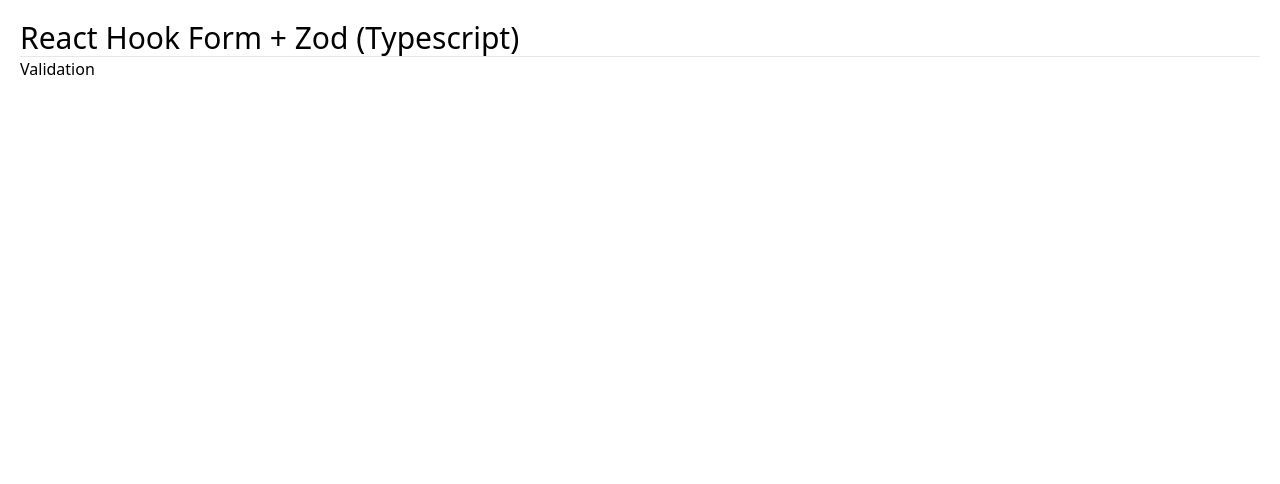
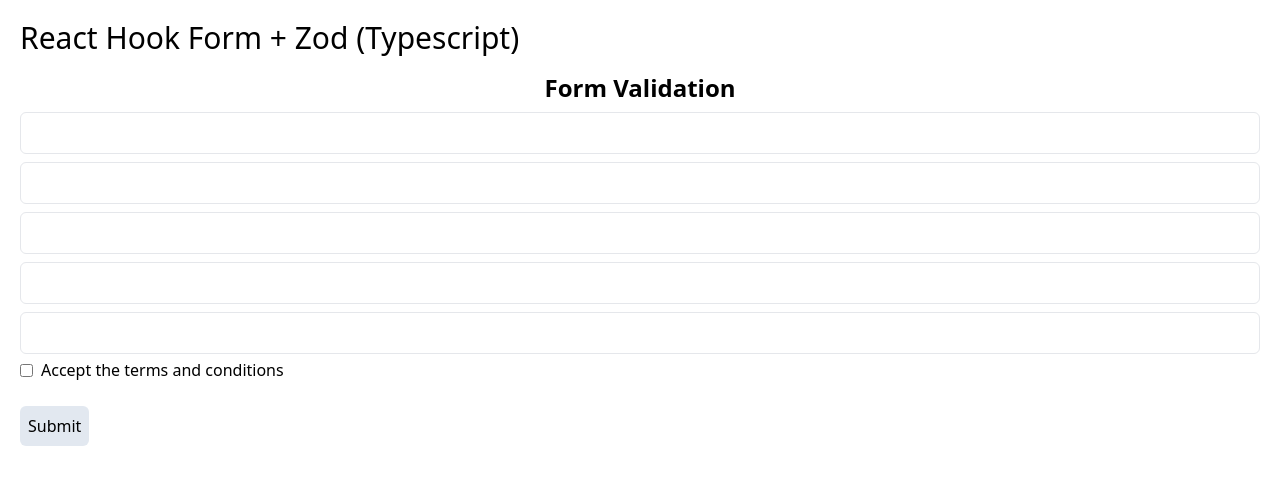
Before and after one commit to mryeminaung/typescript-learning, a React (Vite) app: page / in a window 1280 px wide. Shown: the top 484 px of the page. Built offline with nearby package versions, Linux system fonts and the light colour scheme.

Commit message:
using react-hook-form with Zod to validate effectively

```diff
--- a/package.json
+++ b/package.json
@@ -10,6 +10,7 @@
     "preview": "vite preview"
   },
   "dependencies": {
+    "@hookform/resolvers": "^3.9.0",
     "lucide-react": "^0.427.0",
     "react": "^18.3.1",
     "react-dom": "^18.3.1",
--- a/src/App.tsx
+++ b/src/App.tsx
@@ -9,25 +9,26 @@
 // import Button from "./learning/Button";
 // import Test from "./learning/hooks/Test";
 // import EnumType from "./learning/EnumType";
+// import Validation from "./learning/forms/Validation";
 
-import Validation from "./learning/forms/Validation";
+import ValidationTwo from "./learning/forms/ValidationTwo";
 
-type WelcomeProps = {
-    name: string;
-    age: 20 | 22 | 24;
-    isStudent: boolean;
-    padding?: [number, number, number, number];
-};
+// type WelcomeProps = {
+//     name: string;
+//     age: 20 | 22 | 24;
+//     isStudent: boolean;
+//     padding?: [number, number, number, number];
+// };
 
-const Welcome = ({ name, age, ...rest }: WelcomeProps): React.JSX.Element => {
-    console.log(rest);
+// const Welcome = ({ name, age, ...rest }: WelcomeProps): React.JSX.Element => {
+//     console.log(rest);
 
-    return (
-        <h2 className="text-2xl">
-            Hello, {name}, Age is {age}
-        </h2>
-    );
-};
+//     return (
+//         <h2 className="text-2xl">
+//             Hello, {name}, Age is {age}
+//         </h2>
+//     );
+// };
 
 // type ItemProps = {
 //     children: React.ReactNode;
@@ -126,7 +127,7 @@ function App() {
             ) : (
                 <h2>Fetching data</h2>
             )} */}
-            <hr />
+            {/* <hr /> */}
             {/* <DataTypes /> */}
             {/* <SpecialTypes /> */}
             {/* <ArrObj /> */}
@@ -142,7 +143,8 @@ function App() {
             {/* <Test message="Hello World">
                 <p>This is a test component</p>
             </Test> */}
-            <Validation />
+            {/* <Validation /> */}
+            <ValidationTwo />
         </div>
     );
 }
--- /dev/null
+++ b/src/learning/forms/ValidationTwo.tsx
@@ -0,0 +1,118 @@
+import { zodResolver } from "@hookform/resolvers/zod";
+import { useForm } from "react-hook-form";
+import { z } from "zod";
+
+const schema = z
+    .object({
+        username: z
+            .string()
+            .min(5, { message: "username must be at lest 5 characters" })
+            .max(20),
+        email: z.string().email({ message: "Invalid email address" }),
+        password: z
+            .string()
+            .min(5, { message: "Password must contain at least 5 characters" }),
+        confirmPassword: z
+            .string()
+            .min(5, { message: "Passwords don't match" }),
+        terms: z.boolean(),
+        age: z
+            .number()
+            .min(18, { message: "You're not allowed to register" })
+            .max(65, { message: "Age must be under 65 years" }),
+        // gender: z.enum(["male", "female", "other"]),
+        // address: z.object({
+        //     street: z.string().min(5).max(50),
+        //     city: z.string().min(2).max(50),
+        //     state: z.string().min(2).max(50),
+        //     zipCode: z.string().min(5),
+        // }),
+    })
+    .refine((data) => data.password === data.confirmPassword, {
+        message: "Passwords do no match",
+        path: ["confirmPassword"],
+    });
+
+type FormSchema = z.infer<typeof schema>;
+
+const ValidationTwo = () => {
+    const {
+        register,
+        handleSubmit,
+        formState: { errors },
+    } = useForm<FormSchema>({
+        resolver: zodResolver(schema),
+    });
+
+    const onSubmit = (data: FormSchema) => {
+        console.log(data);
+    };
+
+    return (
+        <form
+            className="mt-4"
+            action=""
+            method="post"
+            onSubmit={handleSubmit(onSubmit)}
+        >
+            <h3 className="text-center font-bold text-2xl mb-2">
+                Form Validation
+            </h3>
+            <input
+                className="border block w-full mt-2 mb-1 rounded-md p-2"
+                {...register("username")}
+                type="text"
+            />
+            {errors.username && (
+                <span className="text-red-500">{errors.username.message}</span>
+            )}
+            <input
+                className="border block w-full mt-2 mb-1 rounded-md p-2"
+                {...register("email")}
+                type="email"
+            />
+            {errors.email && (
+                <span className="text-red-500">{errors.email.message}</span>
+            )}
+            <input
+                className="border block w-full mt-2 mb-1 rounded-md p-2"
+                {...register("age", { valueAsNumber: true })}
+                type="number"
+            />
+            {errors.age && (
+                <span className="text-red-500">{errors.age.message}</span>
+            )}
+            <input
+                className="border block w-full mt-2 mb-1 rounded-md p-2"
+                {...register("password")}
+                type="password"
+            />
+            {errors.password && (
+                <span className="text-red-500">{errors.password.message}</span>
+            )}
+            <input
+                className="border block w-full mt-2 mb-1 rounded-md p-2"
+                {...register("confirmPassword")}
+                type="password"
+            />
+            {errors.confirmPassword && (
+                <span className="text-red-500">
+                    {errors.confirmPassword.message}
+                </span>
+            )}
+            <div className="flex items-center gap-x-2">
+                <input
+                    {...register("terms")}
+                    type="checkbox"
+                    name="terms"
+                    id="terms"
+                />
+                <label htmlFor="terms">Accept the terms and conditions</label>
+            </div>
+            <br />
+            <button className="bg-slate-200 p-2 rounded-md">Submit</button>
+        </form>
+    );
+};
+
+export default ValidationTwo;
```
Also changed, not shown: 1 other file (tests, documents, lock files or other folders).
